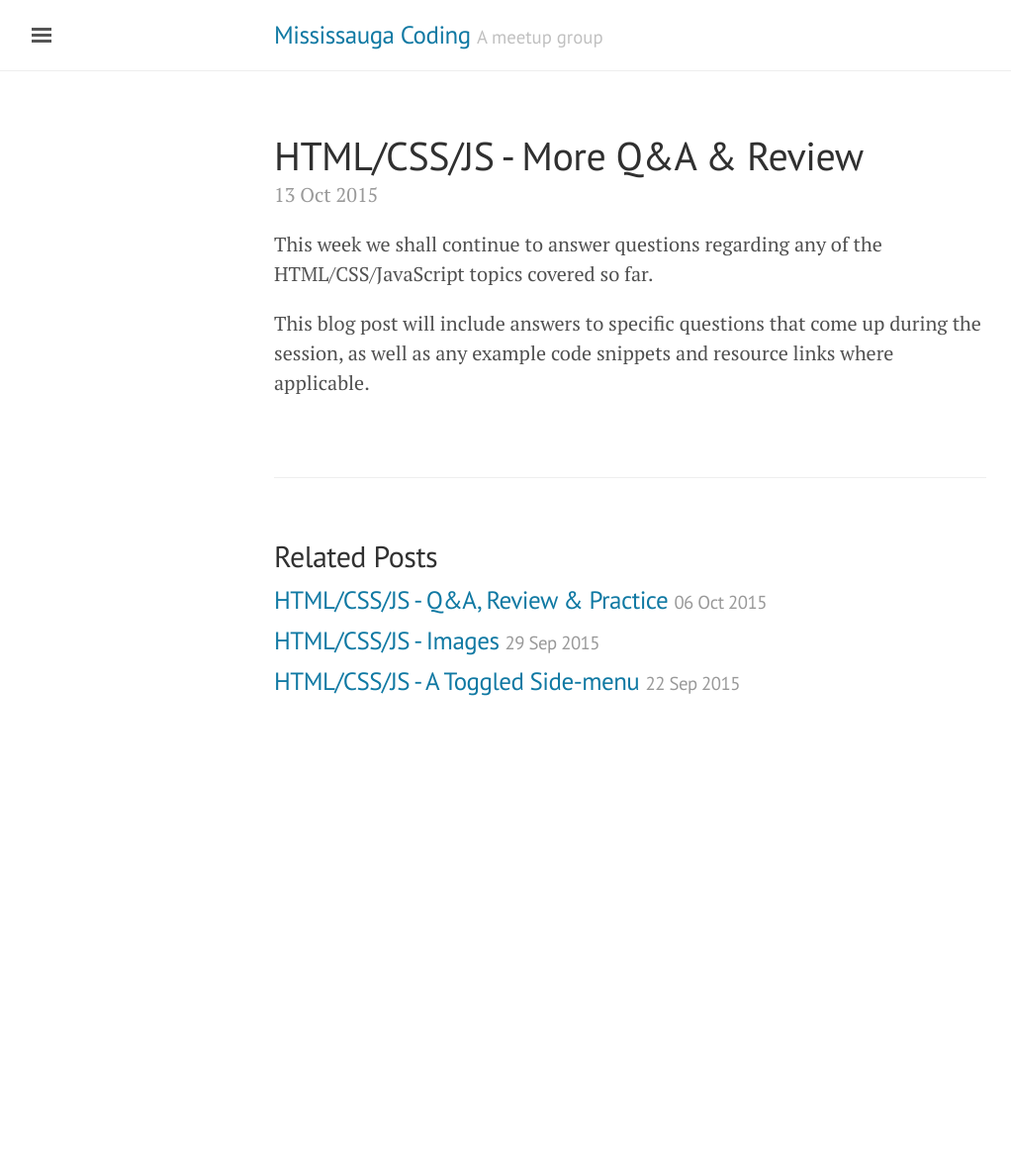
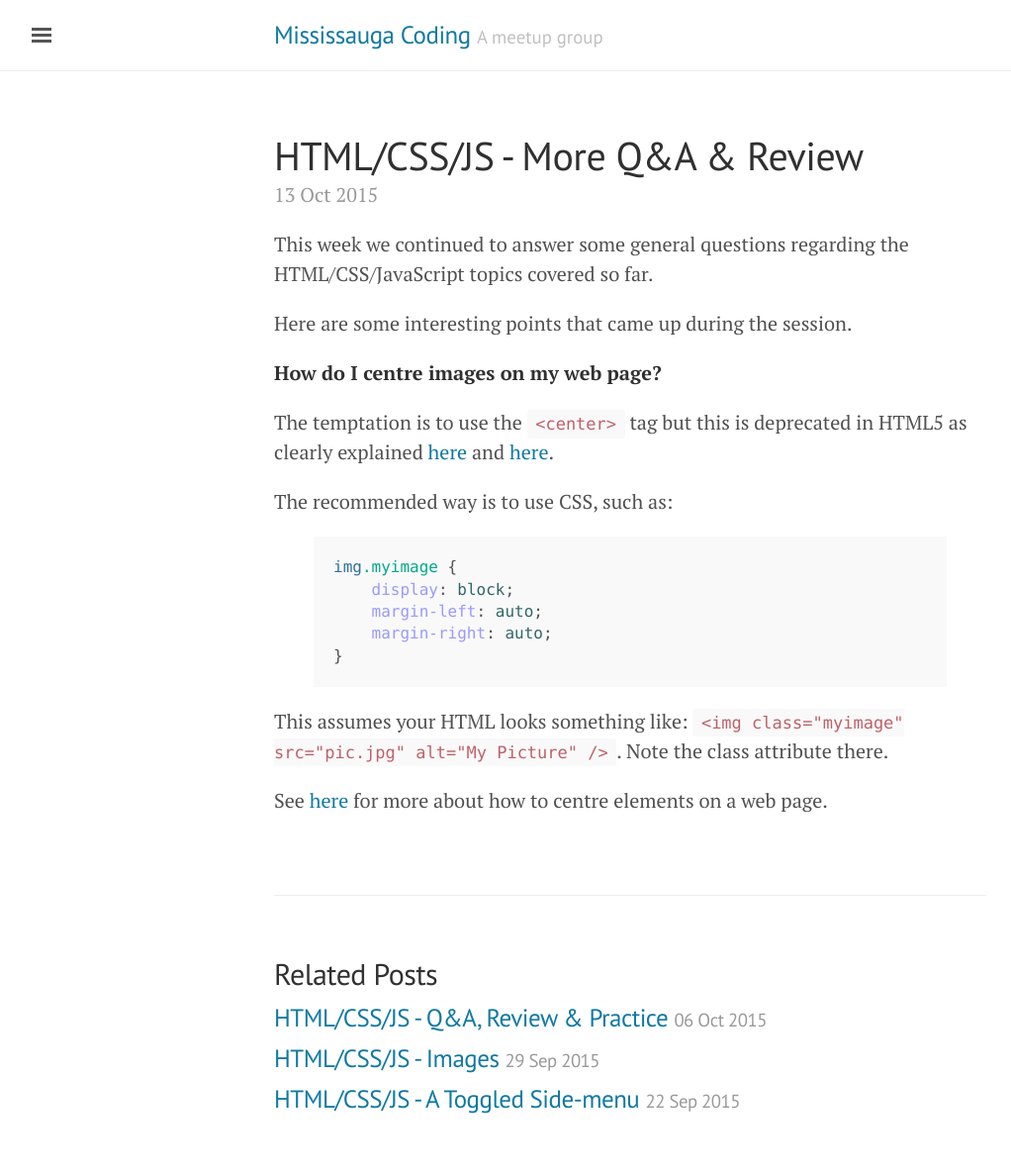
Before and after one commit to MississaugaCoding/mississaugacoding.github.io, a Jekyll site: the page built from _posts/2015-10-13-html-css-js-more-review.md, in a window 1280 px wide. Shown: the whole page at 99% size, without its empty margins (3-1025 px from the left). Built offline with Jekyll 4.4.1, drawn with Linux system fonts in a browser that asks for light colours; comment, search, counter and statistics services are not loaded; before the commit the page ends 900 px from its top, so only the background shows below that.

Commit message:
updated post for session 9 q&a

```diff
--- a/_posts/2015-10-13-html-css-js-more-review.md
+++ b/_posts/2015-10-13-html-css-js-more-review.md
@@ -5,6 +5,25 @@ comments: true
 publish: true
 ---
 
-This week we shall continue to answer questions regarding any of the HTML/CSS/JavaScript topics covered so far.
+This week we continued to answer some general questions regarding the HTML/CSS/JavaScript topics covered so far.
 
-This blog post will include answers to specific questions that come up during the session, as well as any example code snippets and resource links where applicable.
+Here are some interesting points that came up during the session.
+
+
+**How do I centre images on my web page?**
+
+The temptation is to use the `<center>` tag but this is deprecated in HTML5 as clearly explained [here](https://developer.mozilla.org/en-US/docs/Web/HTML/Element/center) and [here](http://www.w3schools.com/tags/tag_center.asp.).
+
+The recommended way is to use CSS, such as:
+
+{% highlight css %}
+img.myimage {
+    display: block;
+    margin-left: auto;
+    margin-right: auto;
+}
+{% endhighlight %}
+
+This assumes your HTML looks something like: `<img class="myimage" src="pic.jpg" alt="My Picture" />`. Note the class attribute there.
+
+See [here](http://www.w3.org/Style/Examples/007/center.en.html#block) for more about how to centre elements on a web page.
```
